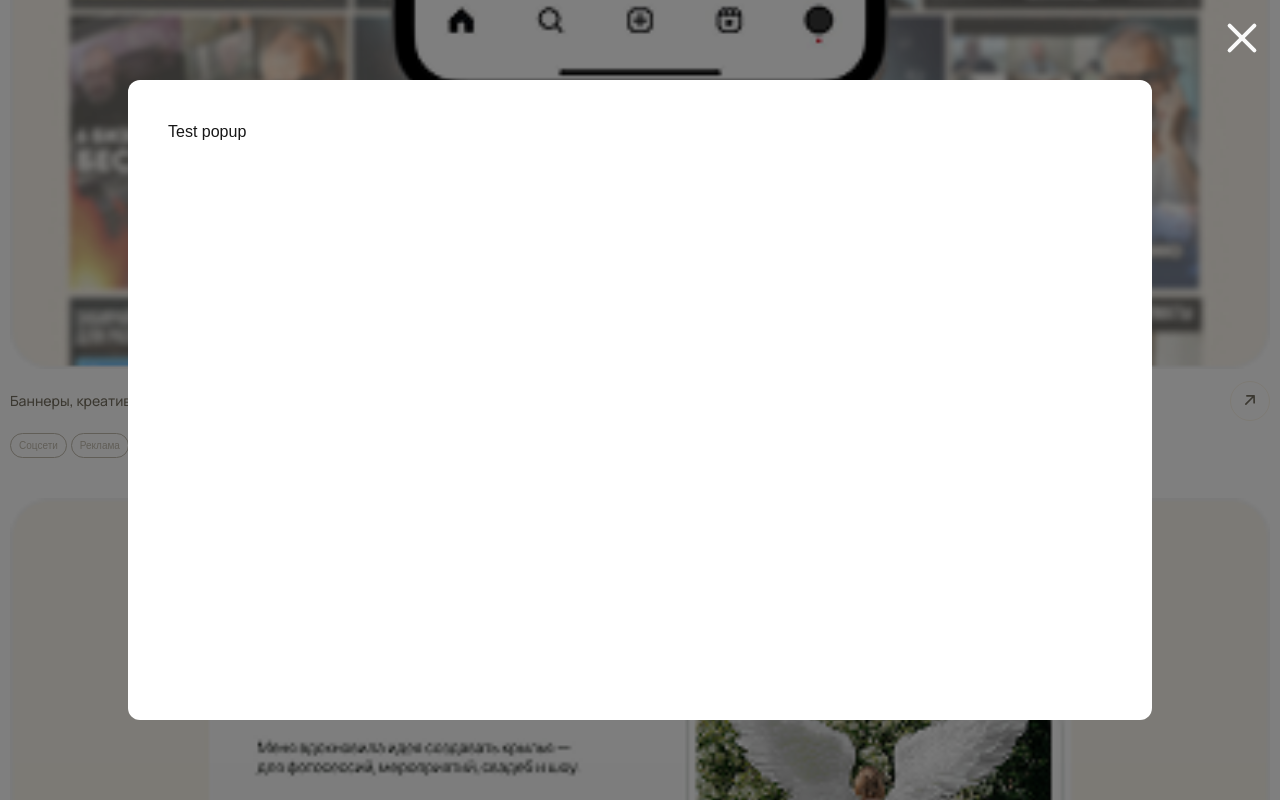
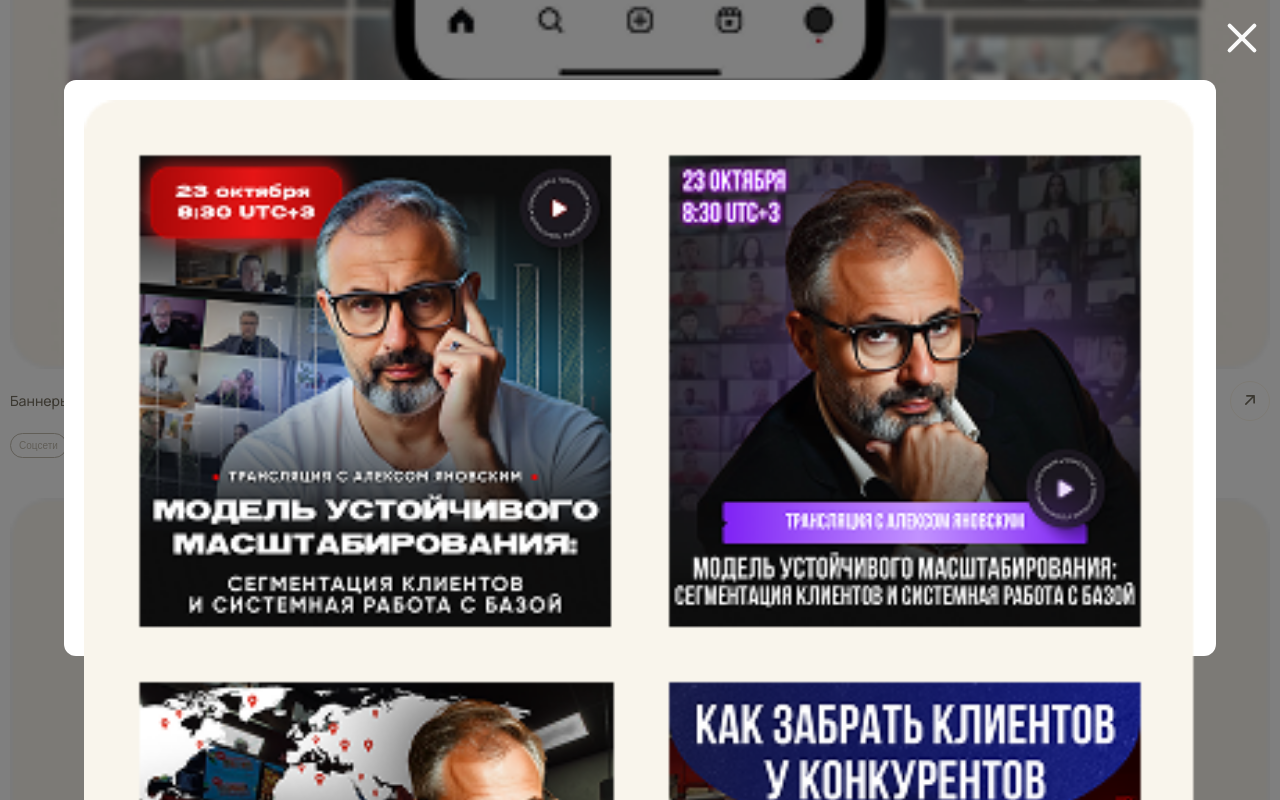
Before and after one commit to vladimirbahmetyev/ekaterina-matveeva-site, a Next.js app: page /graphMaterials in a window 1280 px wide. Both pictures are taken after a click on the link 1250 px from the left and 1846 px from the top of the page. Shown: the part 1446-2246 px from the top of the page. Built offline with nearby package versions, Linux system fonts and the light colour scheme.

Commit message:
Update popup design

```diff
--- a/src/app/graphMaterials/Popup.tsx
+++ b/src/app/graphMaterials/Popup.tsx
@@ -32,7 +32,7 @@ export function Popup({
     >
       <div
         ref={nodeRef}
-        className="content fixed h-screen w-screen bg-[#00000080] top-0 left-0 justify-center flex items-center"
+        className="content fixed h-screen w-screen bg-[#00000080] top-0 left-0 justify-center flex pt-20"
         onClick={() => closePopup(popupId)}
       >
         <Image
@@ -44,7 +44,7 @@ export function Popup({
           className="absolute top-2 right-2 cursor-pointer"
         />
         <div
-          className="bg-white w-8/10 p-10 h-8/10 rounded-xl"
+          className="bg-white w-9/10 p-5 h-8/10 rounded-xl"
           onClick={handlePopupContentClick}
         >
           {children}
--- a/src/app/graphMaterials/page.tsx
+++ b/src/app/graphMaterials/page.tsx
@@ -4,6 +4,7 @@ import { Text } from "@/app/ui/typography/Text";
 import { NavigationButton } from "@/app/ui/buttons/NavigationButton";
 import { OrderButton } from "@/app/ui/buttons/OrderButton";
 import { ProjectCard, ProjectCardProps } from "@/app/ui/card/ProjectCard";
+import Image from "next/image";
 
 import {
   MaterialsPopupProvider,
@@ -107,7 +108,15 @@ export default function GraphMaterials() {
           />
         ))}
       </div>
-      <Popup popupId="alex">Test popup</Popup>
+      <Popup popupId="alex">
+        <Image
+          src="/img/graphMaterials/popup/alex.png"
+          alt=""
+          width={400}
+          height={400}
+          className="w-full"
+        />
+      </Popup>
       <Popup popupId="rent">Test popup</Popup>
       <Popup popupId="jul">Test popup</Popup>
       <Popup popupId="massage">Test popup</Popup>
```
Also changed, not shown: public/img/graphMaterials/popup/alex.png (added).
